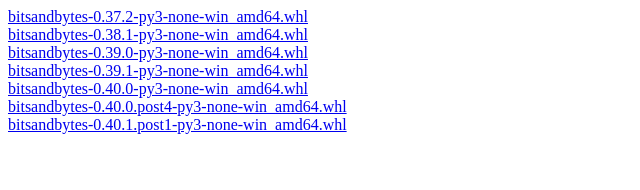
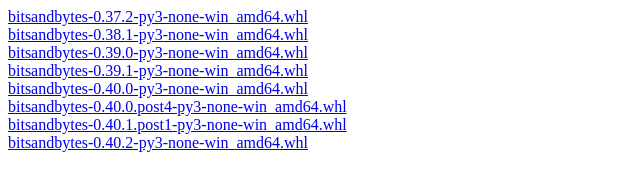
Before and after one commit to jllllll/bitsandbytes-windows-webui, a plain HTML site: page index/bitsandbytes/index.html in a window 1280 px wide. Shown: the whole page, without its empty margins (0-640 px from the left). Drawn offline with Linux system fonts and the light colour scheme.

Commit message:
Add 0.40.2 build to package index

```diff
--- a/index/bitsandbytes/index.html
+++ b/index/bitsandbytes/index.html
@@ -14,5 +14,7 @@
     <a href="https://github.com/jllllll/bitsandbytes-windows-webui/releases/download/wheels/bitsandbytes-0.40.0.post4-py3-none-win_amd64.whl">bitsandbytes-0.40.0.post4-py3-none-win_amd64.whl</a><br/>
 
     <a href="https://github.com/jllllll/bitsandbytes-windows-webui/releases/download/wheels/bitsandbytes-0.40.1.post1-py3-none-win_amd64.whl">bitsandbytes-0.40.1.post1-py3-none-win_amd64.whl</a><br/>
+
+    <a href="https://github.com/jllllll/bitsandbytes-windows-webui/releases/download/wheels/bitsandbytes-0.40.2-py3-none-win_amd64.whl">bitsandbytes-0.40.2-py3-none-win_amd64.whl</a><br/>
   </body>
 </html>
```
Also changed, not shown: 2 other files.
